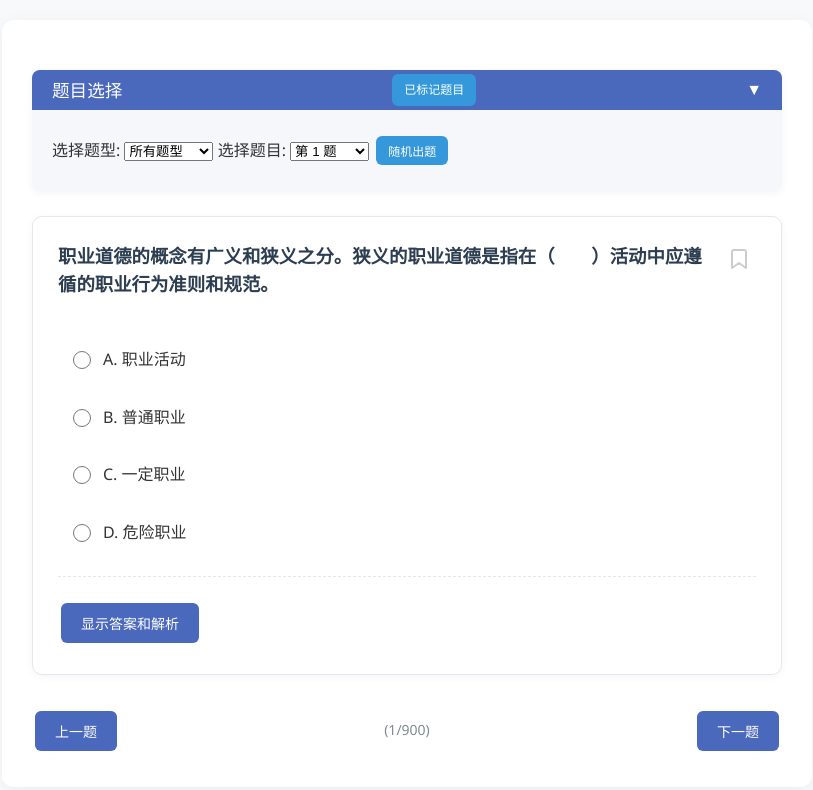
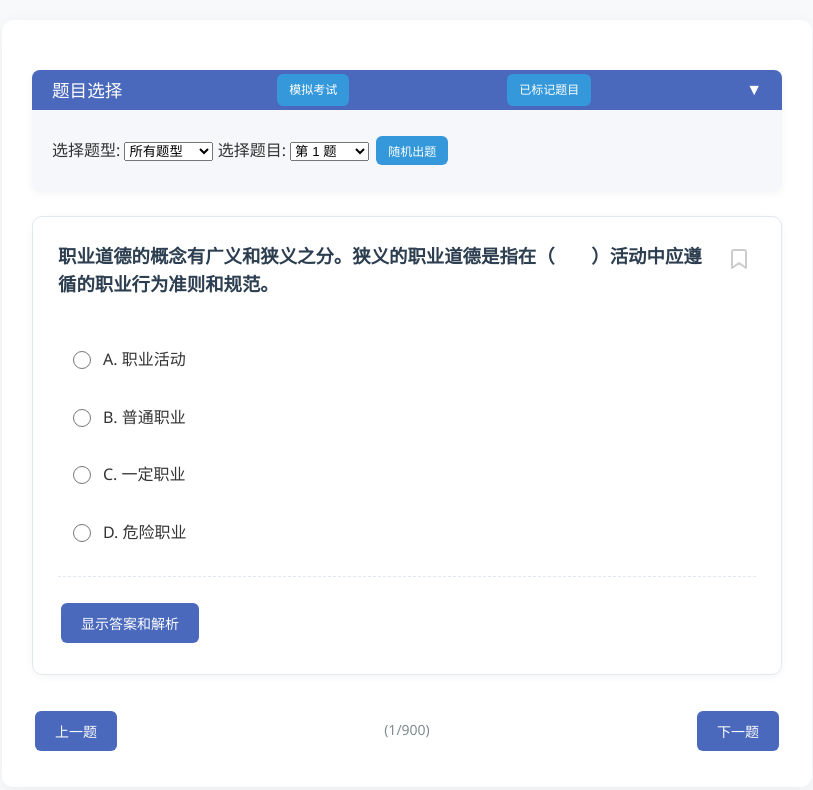
Before and after one commit to CozyCui/CozyCui.github.io, a plain HTML site: page index.html in a window 1280 px wide. Shown: the whole page, without its empty margins (233-1046 px from the left). Drawn offline with Linux system fonts and the light colour scheme.

Commit message:
Update index.html

```diff
--- a/index.html
+++ b/index.html
@@ -324,6 +324,7 @@
         <div class="controls-container">
         <div class="controls-header">
             <h3>题目选择</h3>
+            <a href="exam.html" class="btn btn-neutral btn-small">模拟考试</a>
             <a href="bookmarks.html" class="btn btn-neutral btn-small">已标记题目</a>
             <div id="toggle-icon" class="toggle-icon">▼</div>
             <!-- <div id="debug-info" style="font-size: 12px; color: #666; margin-top: 10px;">调试信息加载中...</div> -->
```
